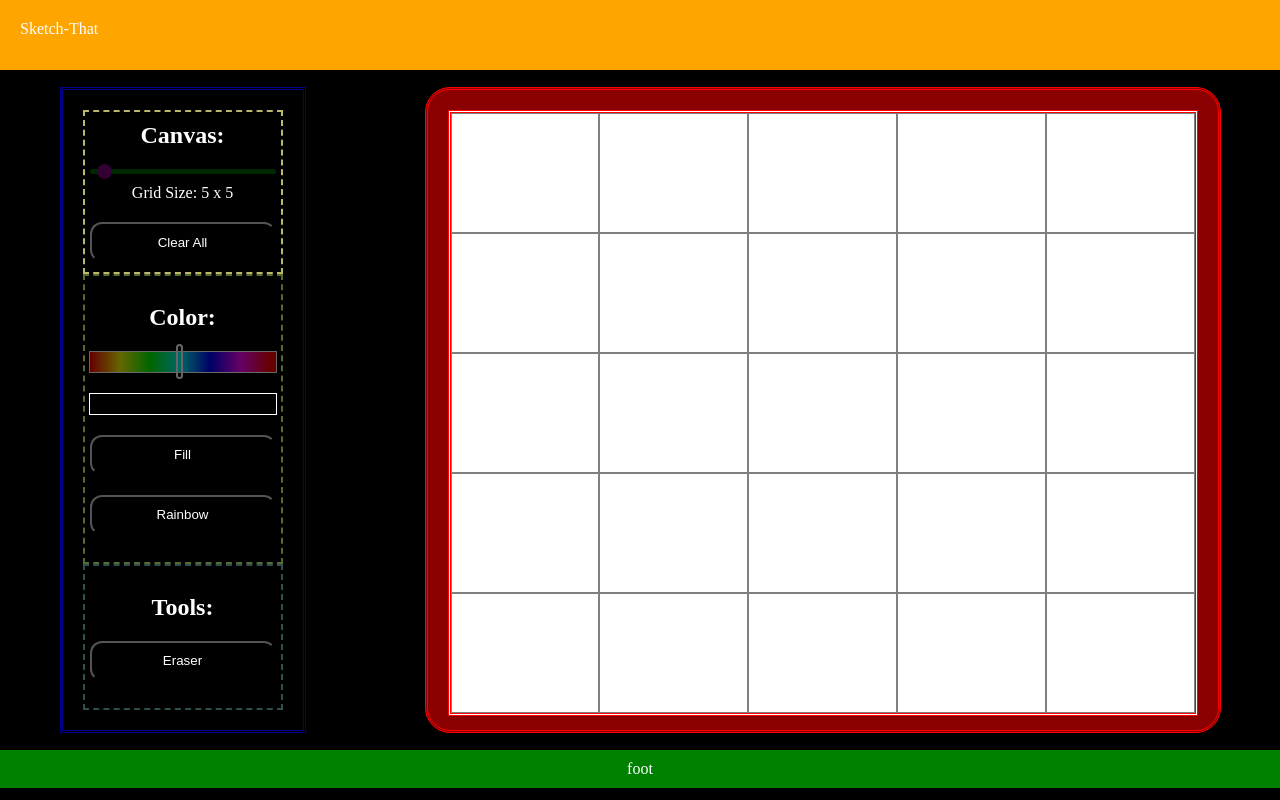
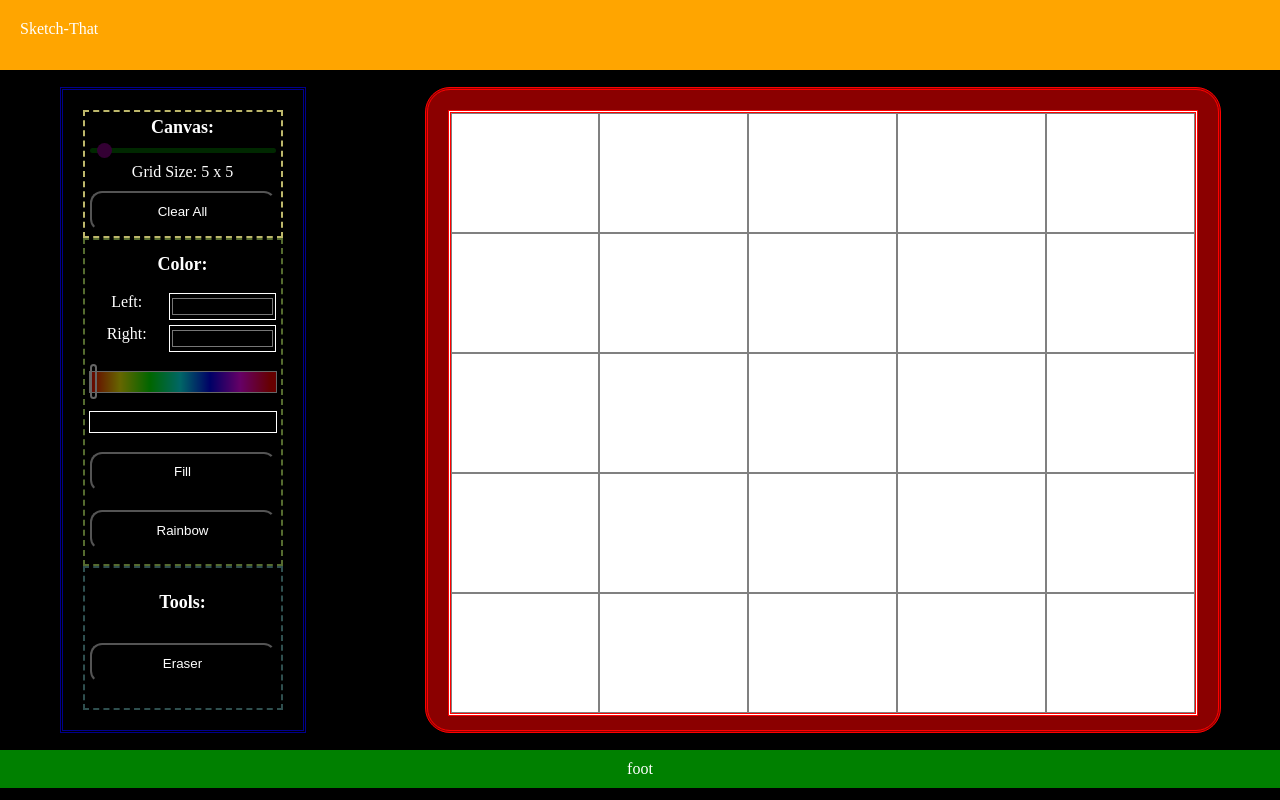
Before and after one commit to voidalgorthm/etch-a-sketch, a plain HTML site: page index.html in a window 1280 px wide. Drawn offline with Linux system fonts and the light colour scheme.

Commit message:
feat: add input color pickers for other color selection

```diff
--- a/index.html
+++ b/index.html
@@ -26,7 +26,13 @@
                 </div>
                 <div class="control" id="color">
                     <p class="label" id="ctrl-color-lbl">Color:</p>
-                    <input type="range"  id="cslider" value="180" min="1" max="372">
+                    <div id="cpicker">
+                        <span class="sublabel">Left:</span>
+                        <input type="color" id="cpickl" value="#000000" class="picker">
+                        <span class="sublabel">Right:</span>
+                        <input type="color" id="cpick2" value="#000000" class="picker">
+                    </div>
+                    <input type="range" id="cslider" value="1" min="1" max="372">
                     <span id="cval"></span>
 
                     <button class="button" id="fill">Fill</button>
--- a/script.js
+++ b/script.js
@@ -4,13 +4,16 @@ const container = document.querySelector('.container');
 const content = container.querySelector('.content');
 /* panel */
 const panel = content.querySelector('.panel');
+/* control canvas */
 const ctrlcanvas = panel.querySelector('.control#canvas');
 const gcontainer = ctrlcanvas.querySelector('#slider-container');
 const gslider = gcontainer.querySelector('#gsize');
 const gval = gcontainer.querySelectorAll('span.gval');
+/* control color */
 const ctrlcolor = panel.querySelector('.control#color');
 const cslider = ctrlcolor.querySelector('#cslider');
 const cval = ctrlcolor.querySelector('#cval');
+/* control tools */
 
 /* canvas */
 const canvas = document.querySelector('.canvas');
--- a/style.css
+++ b/style.css
@@ -66,17 +66,17 @@
 }
 
 .label {
-  font-size: x-large;
+  font-size: large;
   font-weight: bold;
 }
 
 .control {
-  padding: 10px 5px;
+  padding: 5px 5px;
   display: flex;
   flex-direction: column;
   align-items: center;
-  justify-content: center;
-  gap: 20px;
+  justify-content: space-evenly;
+  gap: 10px;
 }
 
 .control#canvas {
@@ -90,6 +90,24 @@
 
 .control#tools {
   border: 2px dashed darkslategray;
+  flex-grow: 2;
+}
+
+.sublabel {
+  width: 40%;
+  font-size: medium;
+}
+
+#cpicker {
+  width: 100%;
+  display: flex;
+  flex-wrap: wrap;
+  gap: 5px;
+  justify-content: space-between;
+}
+
+.picker {
+  border: 1px solid white;
   flex-grow: 2;
 }
 
@@ -187,7 +205,6 @@
   width: 100%;
   height: 20px;
   border: 1px solid white;
-
 }
 
 .frame {
```
